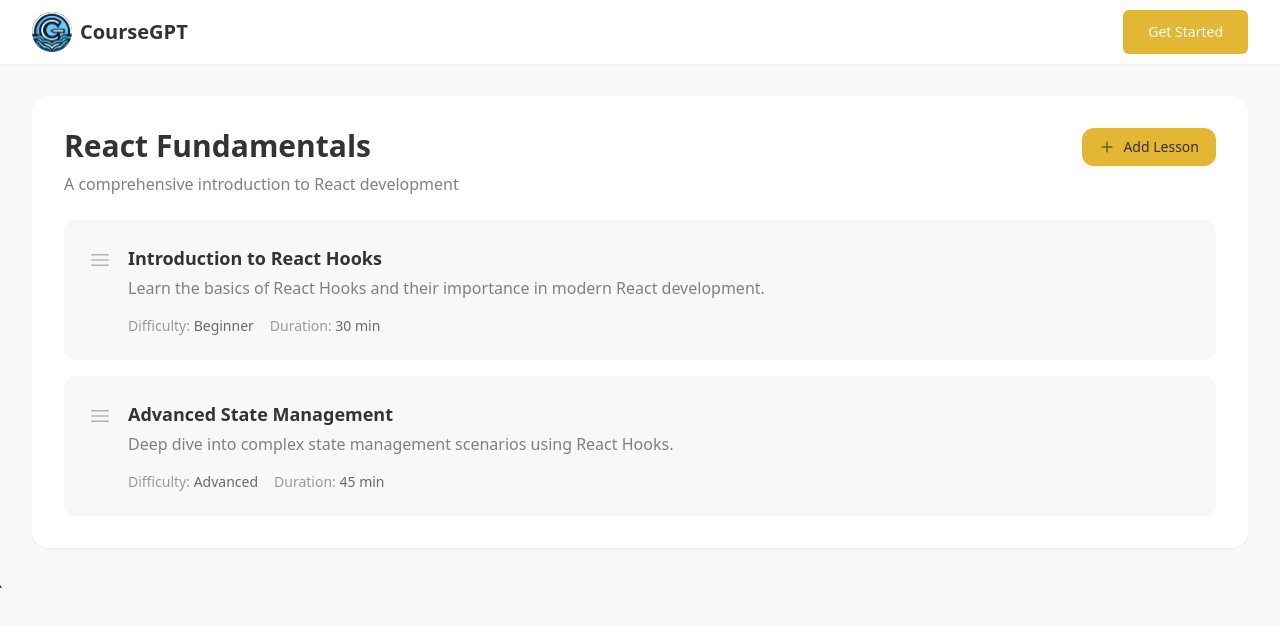
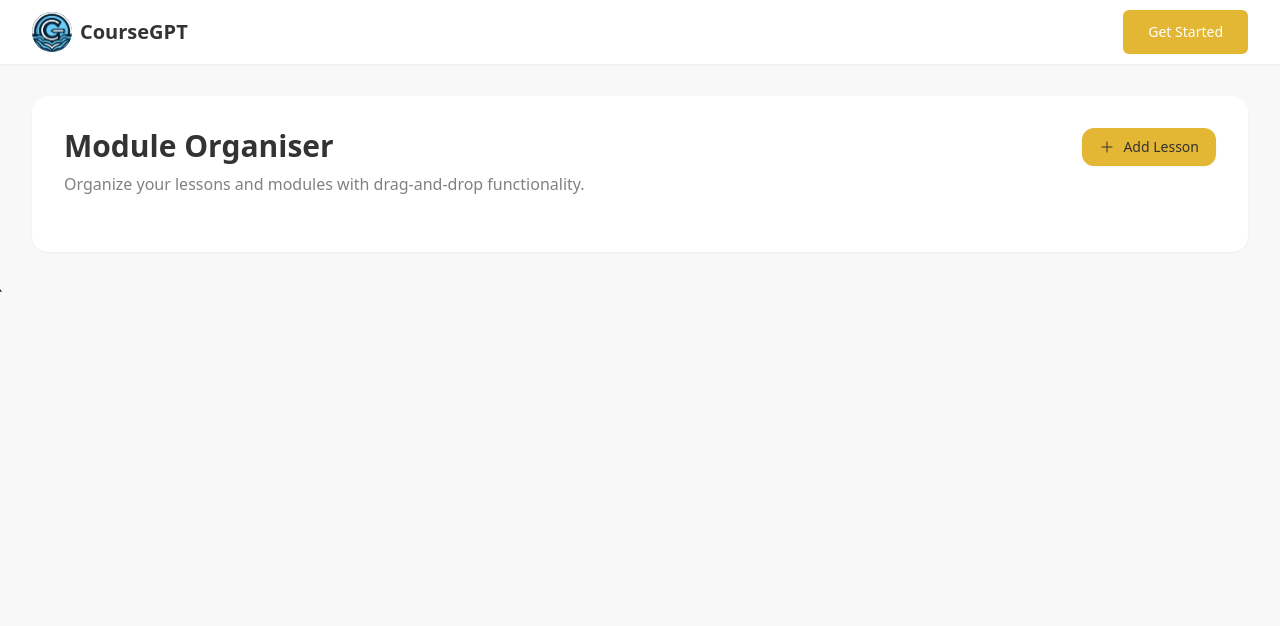
Before and after one commit to TartejBrothers/CourseGPT, a React (Vite) app in the folder frontend/: page /modules in a window 1280 px wide. Shown: the top 626 px of the page. Built offline with nearby package versions, Linux system fonts and the light colour scheme.

Commit message:
Updated: Lessons

```diff
--- a/frontend/src/components/LessonGenerator.tsx
+++ b/frontend/src/components/LessonGenerator.tsx
@@ -8,6 +8,7 @@ import {
 import type { Lesson } from "../types";
 import axios from "axios";
 import "../styles/response.css";
+import Cookies from "js-cookie";
 export default function LessonGenerator() {
   const [topic, setTopic] = useState("");
   const [error, setError] = useState<string | null>(null);
@@ -27,9 +28,11 @@ export default function LessonGenerator() {
       const response = await axios.post(
         `${Base_URL}/api/ai/lesson`,
         { topic },
+
         {
           headers: {
             "Content-Type": "application/json",
+            Authorization: `Bearer ${Cookies.get("token")}`,
           },
         }
       );
@@ -62,13 +65,13 @@ export default function LessonGenerator() {
             >
               What topic would you like to create a lesson for?
             </label>
-            <div className="mt-2 flex gap-4">
+            <div className="md:flex-row flex-col mt-2 flex gap-4 ">
               <input
                 type="text"
                 id="topic"
                 value={topic}
                 onChange={(e) => setTopic(e.target.value)}
-                className="flex-1 rounded-xl border border-gray-300 shadow-sm focus:border-primary-500 focus:ring-primary-500 px-2"
+                className="flex-1 rounded-xl border border-gray-300 shadow-sm focus:border-primary-500 focus:ring-primary-500 px-2 min-h-[38px]"
                 placeholder="e.g., React Hooks, TypeScript Generics"
               />
               <motion.button
--- a/frontend/src/components/ModuleOrganizer.tsx
+++ b/frontend/src/components/ModuleOrganizer.tsx
@@ -1,66 +1,22 @@
-import React, { useState } from 'react';
-import { motion } from 'framer-motion';
-import { DndContext, closestCenter, KeyboardSensor, PointerSensor, useSensor, useSensors } from '@dnd-kit/core';
-import { arrayMove, SortableContext, sortableKeyboardCoordinates, verticalListSortingStrategy } from '@dnd-kit/sortable';
-import { Bars3Icon, PlusIcon } from '@heroicons/react/24/outline';
-import type { Module, Lesson } from '../types';
-
-const mockLessons: Lesson[] = [
-  {
-    id: '1',
-    title: 'Introduction to React Hooks',
-    description: 'Learn the basics of React Hooks and their importance in modern React development.',
-    learningOutcomes: ['Understand React Hooks', 'Use basic hooks effectively'],
-    keyConcepts: ['useState', 'useEffect'],
-    activities: ['Hook implementation exercise'],
-    difficulty: 'Beginner',
-    estimatedTime: 30,
-  },
-  {
-    id: '2',
-    title: 'Advanced State Management',
-    description: 'Deep dive into complex state management scenarios using React Hooks.',
-    learningOutcomes: ['Master complex state patterns'],
-    keyConcepts: ['useReducer', 'Custom Hooks'],
-    activities: ['Build a custom hook'],
-    difficulty: 'Advanced',
-    estimatedTime: 45,
-  },
-];
-
-const mockModule: Module = {
-  id: '1',
-  title: 'React Fundamentals',
-  description: 'A comprehensive introduction to React development',
-  lessons: mockLessons,
-  difficulty: 'Intermediate',
-};
+import React, { useState } from "react";
+import { motion } from "framer-motion";
+import {
+  DndContext,
+  closestCenter,
+  KeyboardSensor,
+  PointerSensor,
+  useSensor,
+  useSensors,
+} from "@dnd-kit/core";
+import {
+  arrayMove,
+  SortableContext,
+  sortableKeyboardCoordinates,
+  verticalListSortingStrategy,
+} from "@dnd-kit/sortable";
+import { Bars3Icon, PlusIcon } from "@heroicons/react/24/outline";
 
 export default function ModuleOrganizer() {
-  const [module, setModule] = useState(mockModule);
-  const sensors = useSensors(
-    useSensor(PointerSensor),
-    useSensor(KeyboardSensor, {
-      coordinateGetter: sortableKeyboardCoordinates,
-    })
-  );
-
-  const handleDragEnd = (event: any) => {
-    const { active, over } = event;
-
-    if (active.id !== over.id) {
-      setModule((module) => {
-        const oldIndex = module.lessons.findIndex((lesson) => lesson.id === active.id);
-        const newIndex = module.lessons.findIndex((lesson) => lesson.id === over.id);
-
-        return {
-          ...module,
-          lessons: arrayMove(module.lessons, oldIndex, newIndex),
-        };
-      });
-    }
-  };
-
   return (
     <div className="space-y-8">
       <motion.div
@@ -70,8 +26,13 @@ export default function ModuleOrganizer() {
       >
         <div className="flex justify-between items-start mb-6">
           <div>
-            <h1 className="text-3xl font-bold text-secondary-900">{module.title}</h1>
-            <p className="mt-2 text-secondary-600">{module.description}</p>
+            <h1 className="text-3xl font-bold text-secondary-900">
+              Module Organiser
+            </h1>
+            <p className="mt-2 text-secondary-600">
+              Organize your lessons and modules with drag-and-drop
+              functionality.
+            </p>
           </div>
           <motion.button
             whileHover={{ scale: 1.02 }}
@@ -82,44 +43,6 @@ export default function ModuleOrganizer() {
             Add Lesson
           </motion.button>
         </div>
-
-        <DndContext
-          sensors={sensors}
-          collisionDetection={closestCenter}
-          onDragEnd={handleDragEnd}
-        >
-          <SortableContext
-            items={module.lessons.map(lesson => lesson.id)}
-            strategy={verticalListSortingStrategy}
-          >
-            <div className="space-y-4">
-              {module.lessons.map((lesson) => (
-                <motion.div
-                  key={lesson.id}
-                  initial={{ opacity: 0, y: 20 }}
-                  animate={{ opacity: 1, y: 0 }}
-                  className="bg-secondary-50 rounded-xl p-6 cursor-move"
-                >
-                  <div className="flex items-start gap-4">
-                    <Bars3Icon className="h-6 w-6 text-secondary-400 flex-shrink-0 mt-1" />
-                    <div className="flex-1">
-                      <h3 className="text-lg font-semibold text-secondary-900">{lesson.title}</h3>
-                      <p className="mt-1 text-secondary-600">{lesson.description}</p>
-                      <div className="mt-4 flex items-center gap-4 text-sm">
-                        <span className="text-secondary-500">
-                          Difficulty: <span className="font-medium text-secondary-700">{lesson.difficulty}</span>
-                        </span>
-                        <span className="text-secondary-500">
-                          Duration: <span className="font-medium text-secondary-700">{lesson.estimatedTime} min</span>
-                        </span>
-                      </div>
-                    </div>
-                  </div>
-                </motion.div>
-              ))}
-            </div>
-          </SortableContext>
-        </DndContext>
       </motion.div>
     </div>
   );
--- a/frontend/src/styles/response.css
+++ b/frontend/src/styles/response.css
@@ -5,6 +5,8 @@
   line-height: 1.7;
   padding: 1rem;
   border-radius: 1rem;
+  width: 100%;
+  overflow-x: scroll;
 }
 
 /* Headings */
@@ -127,3 +129,48 @@
 .responsetext * {
   transition: all 0.2s ease-in-out;
 }
+
+/* Existing styles remain unchanged above... */
+
+@media screen and (max-width: 768px) {
+  .responsetext {
+    font-size: 0.9rem;
+    padding: 0.75rem;
+  }
+
+  .responsetext h1 {
+    font-size: 1.5rem;
+  }
+
+  .responsetext h2 {
+    font-size: 1.35rem;
+  }
+
+  .responsetext h3 {
+    font-size: 1.2rem;
+  }
+
+  .responsetext h4 {
+    font-size: 1.1rem;
+  }
+
+  .responsetext h5 {
+    font-size: 1rem;
+  }
+
+  .responsetext h6 {
+    font-size: 0.95rem;
+  }
+
+  .responsetext p,
+  .responsetext li,
+  .responsetext th,
+  .responsetext td {
+    font-size: 0.9rem;
+  }
+
+  .responsetext code,
+  .responsetext pre {
+    font-size: 0.8rem;
+  }
+}
```
